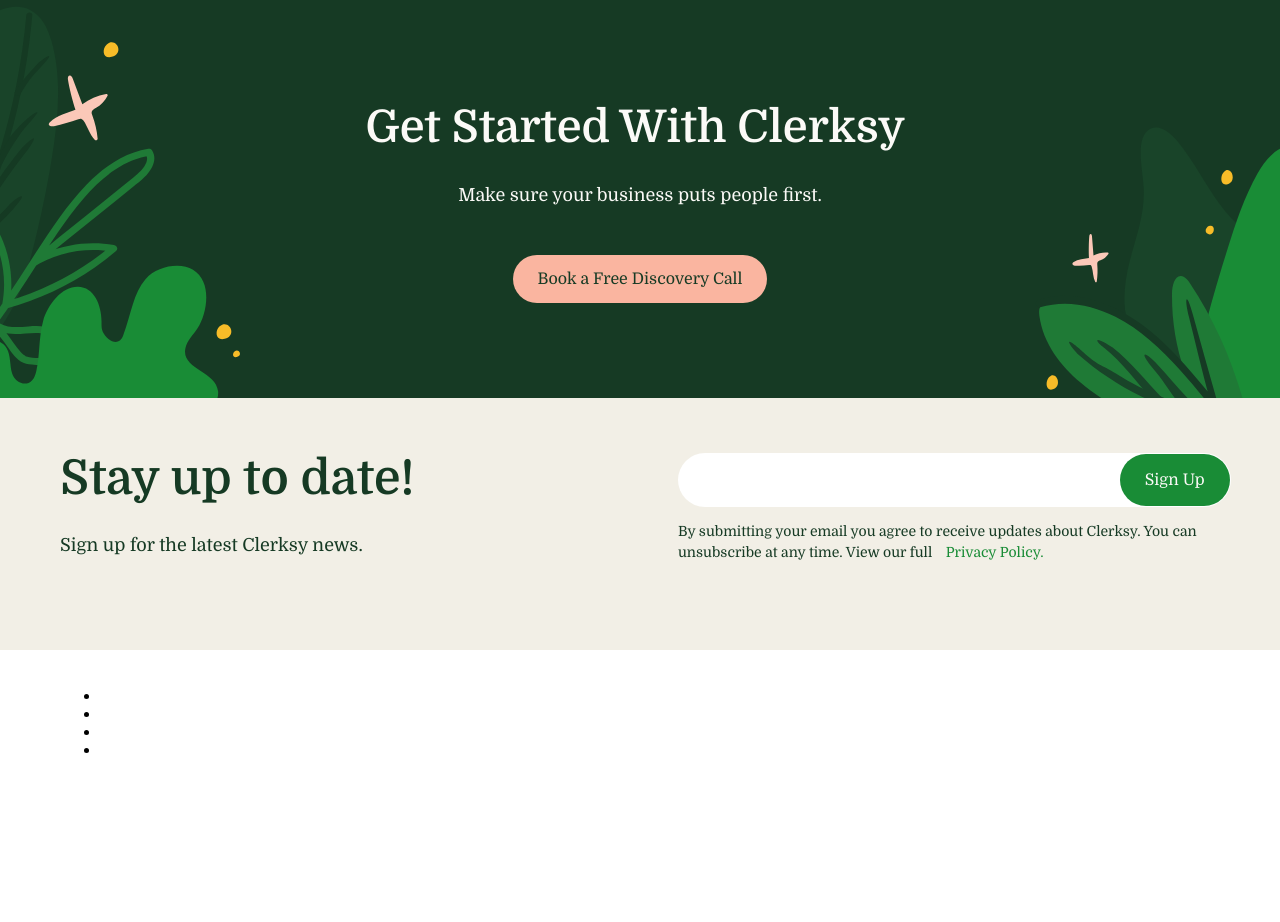
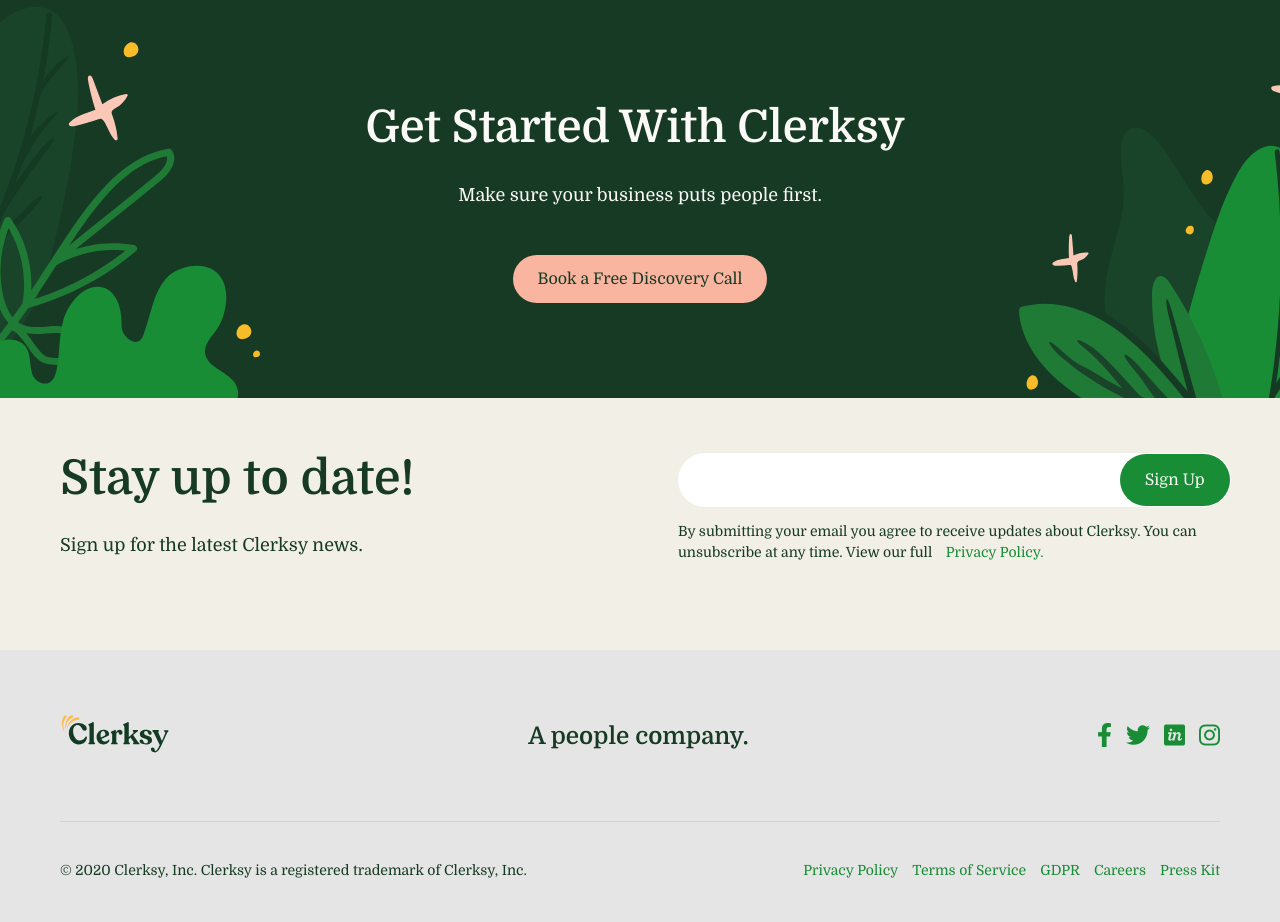
Before and after one commit to samandarweb/Frame, a plain HTML site: page index.html in a window 1280 px wide. Shown: the part 6431-7353 px from the top of the page. Before the commit the page ends 7206 px from the top, so only its background shows below. Drawn offline with Linux system fonts and the light colour scheme.

Commit message:
footer finished

```diff
--- a/css/style.css
+++ b/css/style.css
@@ -427,7 +427,7 @@ body {
   display: flex;
   flex-direction: column;
   align-items: center;
-  margin: 0 120px;
+  margin: 0 100px;
 }
 .start-image {
   width: 300px;
@@ -515,3 +515,71 @@ body {
   line-height: 21px;
   margin-left: 10px;
 }
+/* footer section */
+
+.footer {
+    background: #E5E5E5;
+    padding: 44px 0 24px 0;
+}
+.footer-container {
+    display: flex;
+    flex-direction: column;
+
+}
+.footer-content {
+    display: flex;
+   justify-content: space-between;
+    align-items: center;
+    padding-bottom: 43px;
+    border-bottom: 1px solid #cccc;
+}
+.site-footer-logo:hover {
+    opacity: 0.8;
+}
+.site-footer-logo:active {
+    opacity: 0.6;
+}
+.footer-image {
+    width: 110px;
+}
+.footer-title {
+    font-weight: 600;
+    font-size: 24px;
+    line-height: 36px;
+    color: #163A24;
+  margin-right: -50px;
+}
+.footer-list {
+    list-style: none;
+    display: flex;
+    align-items: center;
+}
+.footer-list-item:not(:last-child) {
+    margin-right: 14px;
+}
+.footer-link {
+    color: #198C36;
+    font-size: 24px;
+}
+.footer-text {
+    padding: 24px 0;
+    display: flex;
+    justify-content: space-between;
+    align-items: center;
+}
+.footer-text__discription {
+    font-size: 14px;
+    line-height: 21px;
+    color: #163A24;
+}
+.footer-text__list {
+    list-style: none;
+    display: flex;
+    align-items: center;
+    color: #198C36;
+    font-size: 14px;
+line-height: 19px;
+}
+.footer-text__list-item:not(:last-child) {
+    margin-right: 14px;
+}
--- a/index.html
+++ b/index.html
@@ -6,6 +6,9 @@
     <meta http-equiv="X-UA-Compatible" content="IE=edge">
     <meta name="viewport" content="width=device-width, initial-scale=1.0">
     <title>Clersky</title>
+    <!-- font awesome -->
+    <link rel="stylesheet" href="https://cdnjs.cloudflare.com/ajax/libs/font-awesome/6.0.0-beta3/css/all.min.css" integrity="sha512-Fo3rlrZj/k7ujTnHg4CGR2D7kSs0v4LLanw2qksYuRlEzO+tcaEPQogQ0KaoGN26/zrn20ImR1DfuLWnOo7aBA==" crossorigin="anonymous" referrerpolicy="no-referrer" />
+    <!-- CSS -->
     <link rel="stylesheet" href="./css/style.css">
 </head>
 
@@ -234,22 +237,32 @@
         <div class="footer-container container">
             <div class="footer-content">
                 <a class="site-footer-logo" href="#">
-                    <img class="footer-image" src="" alt="">
+                    <img class="footer-image" src="./images/footer-logo.svg" alt="">
                 </a>
-                <h3 class="footer-title"></h3>
+                <h3 class="footer-title">A people company.</h3>
                 <ul class="footer-list">
                     <li class="footer-list-item">
-                        <a href="" class="footer-link"></a>
+                        <a href="" class="footer-link"><i class="fab fa-facebook-f"></i></a>
                     </li>
                     <li class="footer-list-item">
-                        <a href="" class="footer-link"></a>
+                        <a href="" class="footer-link"><i class="fab fa-twitter"></i></a>
                     </li>
                     <li class="footer-list-item">
-                        <a href="" class="footer-link"></a>
+                        <a href="" class="footer-link"><i class="fab fa-invision"></i></a>
                     </li>
                     <li class="footer-list-item">
-                        <a href="" class="footer-link"></a>
+                        <a href="" class="footer-link"><i class="fab fa-instagram"></i></a>
                     </li>
+                </ul>
+            </div>
+            <div class="footer-text">
+                <p class="footer-text__discription">© 2020 Clerksy, Inc. Clerksy is a registered trademark of Clerksy, Inc.</p>
+                <ul class="footer-text__list">
+                    <li class="footer-text__list-item">Privacy Policy</li>
+                    <li class="footer-text__list-item">Terms of Service</li>
+                    <li class="footer-text__list-item">GDPR</li>
+                    <li class="footer-text__list-item">Careers</li>
+                    <li class="footer-text__list-item">Press Kit</li>
                 </ul>
             </div>
         </div>
```
Also changed, not shown: images/footer-logo.svg (added).
